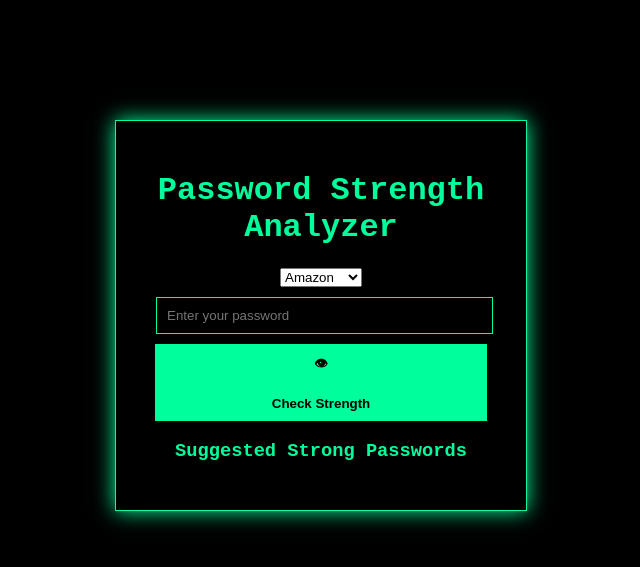
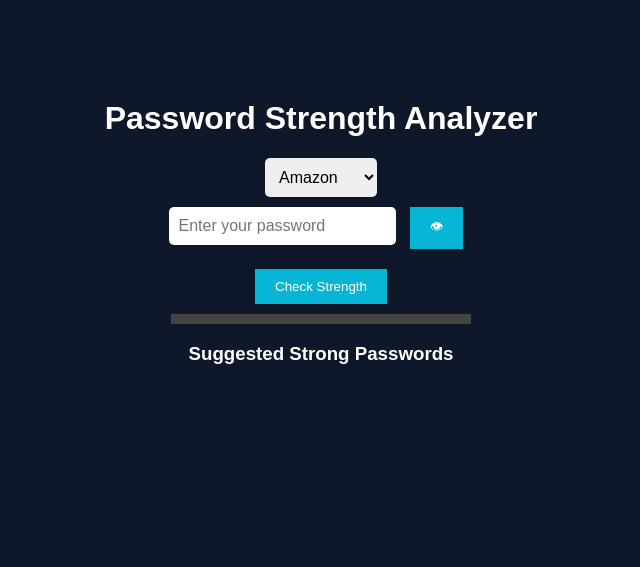
Before and after one commit to Sajeed191/password-strength-analyzer, a Flask app: template templates/index.html in a window 1280 px wide. Shown: the top 567 px of the page, without its empty margins (319-959 px from the left). Run offline with Flask 3, Linux system fonts and the light colour scheme; the template is opened without the code that fills it, so the values that code supplies are empty.

Commit message:
Update style.css

```diff
--- a/static/css/style.css
+++ b/static/css/style.css
@@ -1,43 +1,51 @@
 body{
-background:black;
-color:#00ff9c;
-font-family:Courier New;
+
+background:#0f172a;
+color:white;
+font-family:Arial;
+text-align:center;
+
 }
 
 .container{
-width:350px;
-margin:auto;
-margin-top:120px;
-padding:30px;
-border:1px solid #00ff9c;
-text-align:center;
-box-shadow:0 0 20px #00ff9c;
+
+margin-top:100px;
+
 }
 
-input{
-width:90%;
+input,select{
+
 padding:10px;
-margin:10px;
-background:black;
-border:1px solid #00ff9c;
-color:#00ff9c;
+font-size:16px;
+border-radius:5px;
+border:none;
+
 }
 
 button{
-padding:10px;
-width:95%;
-background:#00ff9c;
+
+padding:10px 20px;
+margin:10px;
+background:#06b6d4;
 border:none;
-color:black;
-font-weight:bold;
+color:white;
 cursor:pointer;
+
 }
 
-a{
-color:#00ff9c;
+.strength-bar{
+
+width:300px;
+height:10px;
+background:#444;
+margin:auto;
+
 }
 
-.strength{
-margin-top:5px;
-font-size:14px;
+#bar{
+
+height:10px;
+width:0%;
+background:lime;
+
 }
```
